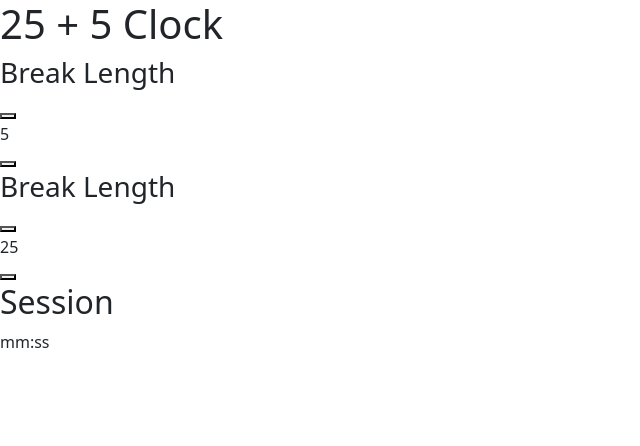
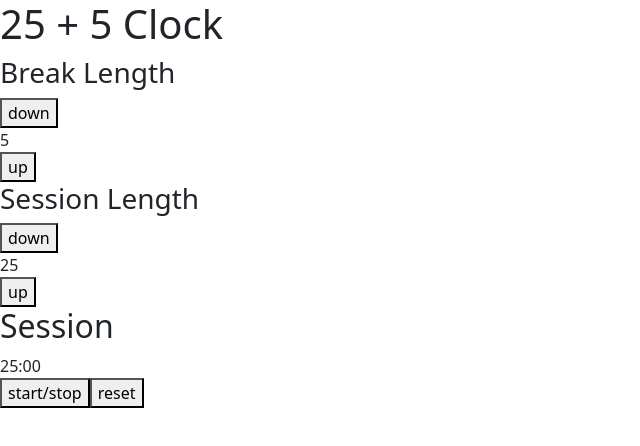
Before and after one commit to wotjd0860/freeCodeCampProjects, a React (Create React App) app: page /clock in a window 1280 px wide. Shown: the top 446 px of the page, without its empty margins (0-640 px from the left). Built offline with nearby package versions, Linux system fonts and the light colour scheme; the HTML template or start-up script is replaced by a standard one.

Commit message:
clock function added

```diff
--- a/src/components/clock.js
+++ b/src/components/clock.js
@@ -1,24 +1,94 @@
+import { useEffect } from "react";
+import { useState } from "react";
+
 function Clock() {
+    const [breakLength, setBreakLength] = useState(5);
+    const [sessionLength, setSessionLength] = useState(25);
+    const [minutes, setMinutes] = useState(25);
+    const [seconds, setSeconds] = useState(0);
+    const [startStop, setStartStop] = useState(false);
+    const [intervalID, setIntervalID] = useState();
+
+    function clickedIncDect(event) {
+        if(!startStop) {
+            const key = event.target.id.split("-");
+
+            if (key[0] === "break") {
+                if (key[1] === "increment") {
+                    if (breakLength < 60) {
+                        setBreakLength( (breakLength) => breakLength + 1);
+                    }
+                } else {
+                    if (breakLength > 1) {
+                        setBreakLength( (breakLength) => breakLength - 1);
+                    }
+                }
+            } else {
+                if (key[1] === "increment") {
+                    if (sessionLength < 60) {
+                        setSessionLength( (sessionLength) => sessionLength + 1);
+                        setMinutes( (minutes) => minutes + 1);
+                    }
+                } else {
+                    if (sessionLength > 1) {
+                        setSessionLength( (sessionLength) => sessionLength - 1);
+                        setMinutes( (minutes) => minutes - 1);
+                    }
+                }
+            }
+        }
+    }
+
+    function clickedReset() {
+        setBreakLength(5);
+        setSessionLength(25);
+        setStartStop(false);
+        setMinutes(25);
+        setSeconds(0);
+    }
+
+    function clickedStartStop() {
+        setStartStop( (startStop) => !startStop);
+    }
+    useEffect( () => {
+        if(startStop) {
+            const id = setInterval( () => {
+                setSeconds( (seconds) => seconds - 1);
+            }, 1000 );
+            setIntervalID(id);
+        } else {
+            clearInterval(intervalID);
+        }
+    }, [startStop]);
+    useEffect( () => {
+        if (seconds < 0) {
+            setMinutes( (minutes) => minutes - 1);
+            setSeconds(59);
+        }
+    }, [seconds]);
+
     return (
         <div>
             <h1>25 + 5 Clock</h1>
             <div id="break-label">
                 <h3>Break Length</h3>
-                <button id="break-decrement"></button>
-                <div id="break-length">5</div>
-                <button id="break-increment"></button>
+                <button id="break-decrement" onClick={clickedIncDect}>down</button>
+                <div id="break-length">{breakLength}</div>
+                <button id="break-increment" onClick={clickedIncDect}>up</button>
             </div>
             <div id="session-label">
-                <h3>Break Length</h3>
-                <button id="session-decrement"></button>
-                <div id="session-length">25</div>
-                <button id="session-increment"></button>
+                <h3>Session Length</h3>
+                <button id="session-decrement" onClick={clickedIncDect}>down</button>
+                <div id="session-length">{sessionLength}</div>
+                <button id="session-increment" onClick={clickedIncDect}>up</button>
             </div>
             <div id="time-label">
                 <h2>Session</h2>
                 <div id="time-left">
-                    mm:ss
+                    {String(minutes).padStart(2, "0")}:{String(seconds).padStart(2, "0")}
                 </div>
+                <button id="start_stop" onClick={clickedStartStop}>start/stop</button>
+                <button id="reset" onClick={clickedReset}>reset</button>
             </div>
         </div>
     );
```
Also changed, not shown: 1 other file (tests, documents, lock files or other folders).
